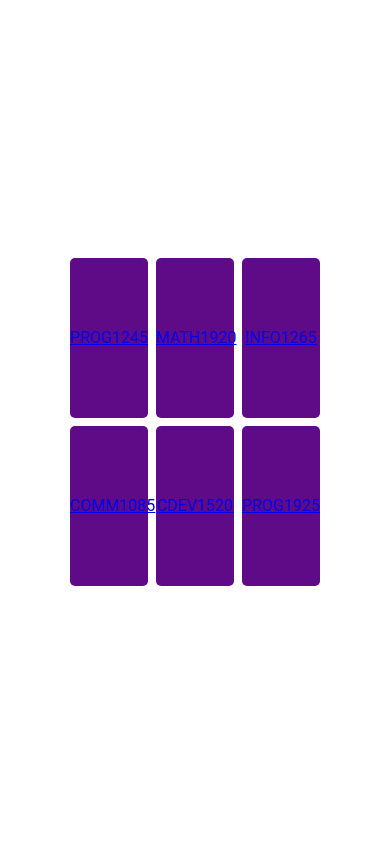
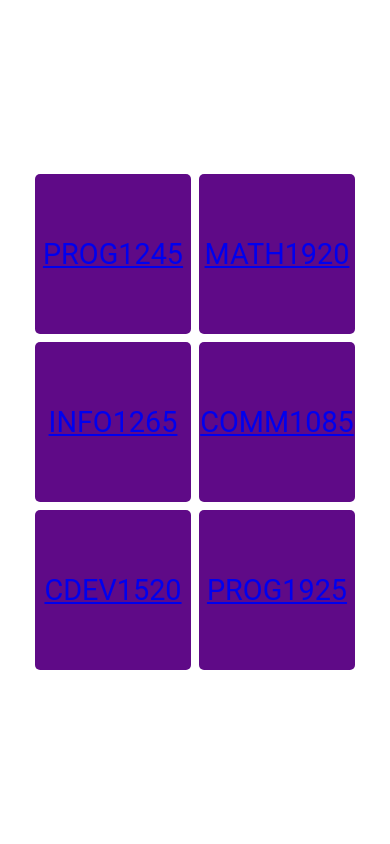
Before and after one commit to NotAtomicBomb/School-Notes, a Django app: page /school/ in a window 390 px wide. Run offline with Django 4.2, Linux system fonts and the light colour scheme; data comes from the database, SQL or seed files in the repository; some libraries are stand-ins or nearby versions.

Commit message:
Misc css changes

```diff
--- a/school/static/school/menu.css
+++ b/school/static/school/menu.css
@@ -1,12 +1,6 @@
 @media screen and (max-width: 800px) {
-    .grid {
-        display: grid;
-        grid-template-columns: 20% 20%;
-        grid-template-rows: auto;
-        align-content: center;
-        justify-content: center;
-        row-gap: 0.5rem;
-        column-gap: 0.5rem;
+    body .grid {
+        grid-template-columns: 40% 40%;
     }
 }
 
@@ -26,6 +20,7 @@ ul {
     justify-content: center;
     row-gap: 0.5rem;
     column-gap: 0.5rem;
+    font-size: 1.8rem;
 }
 
 .menu-item {
```
